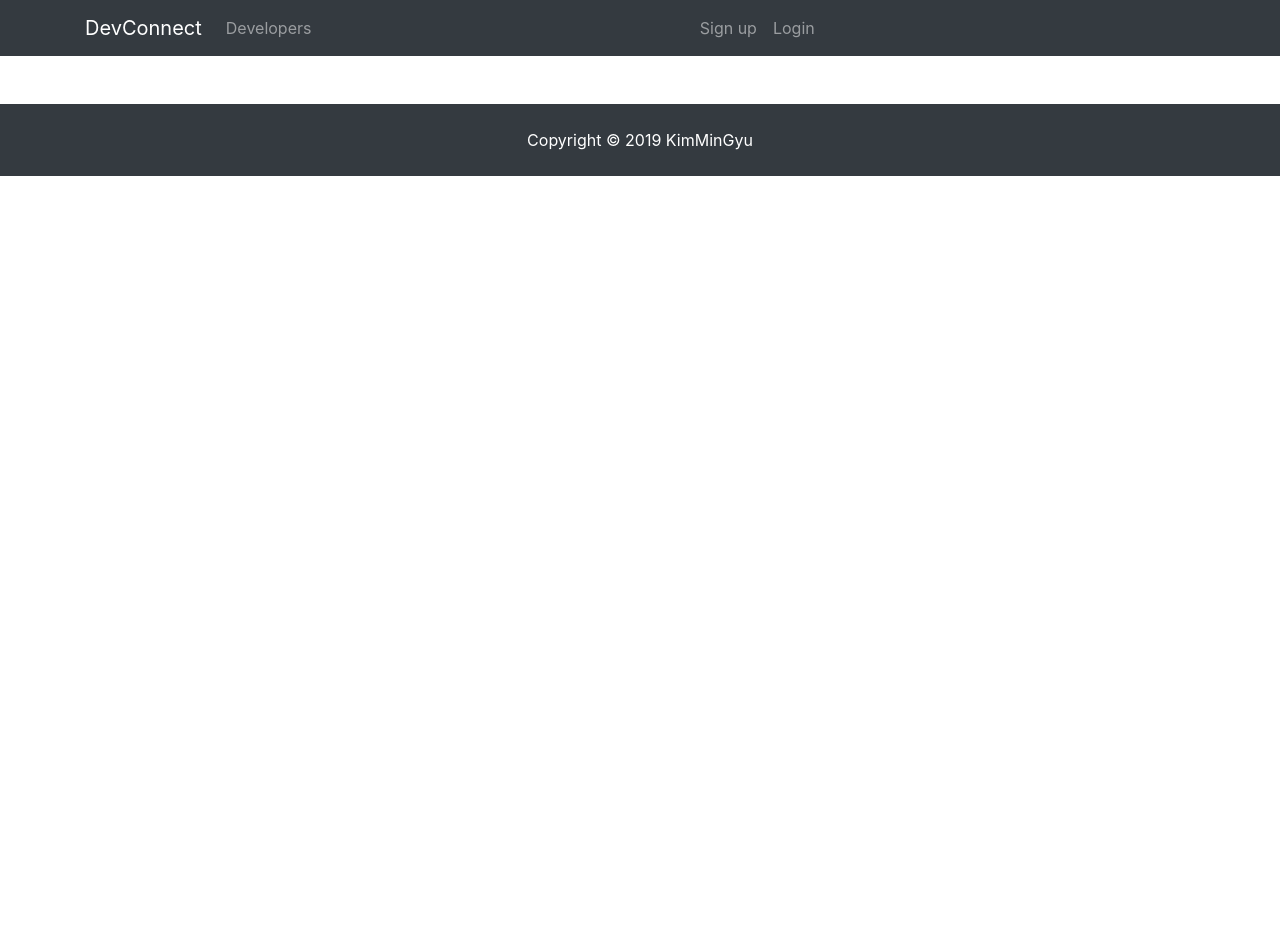
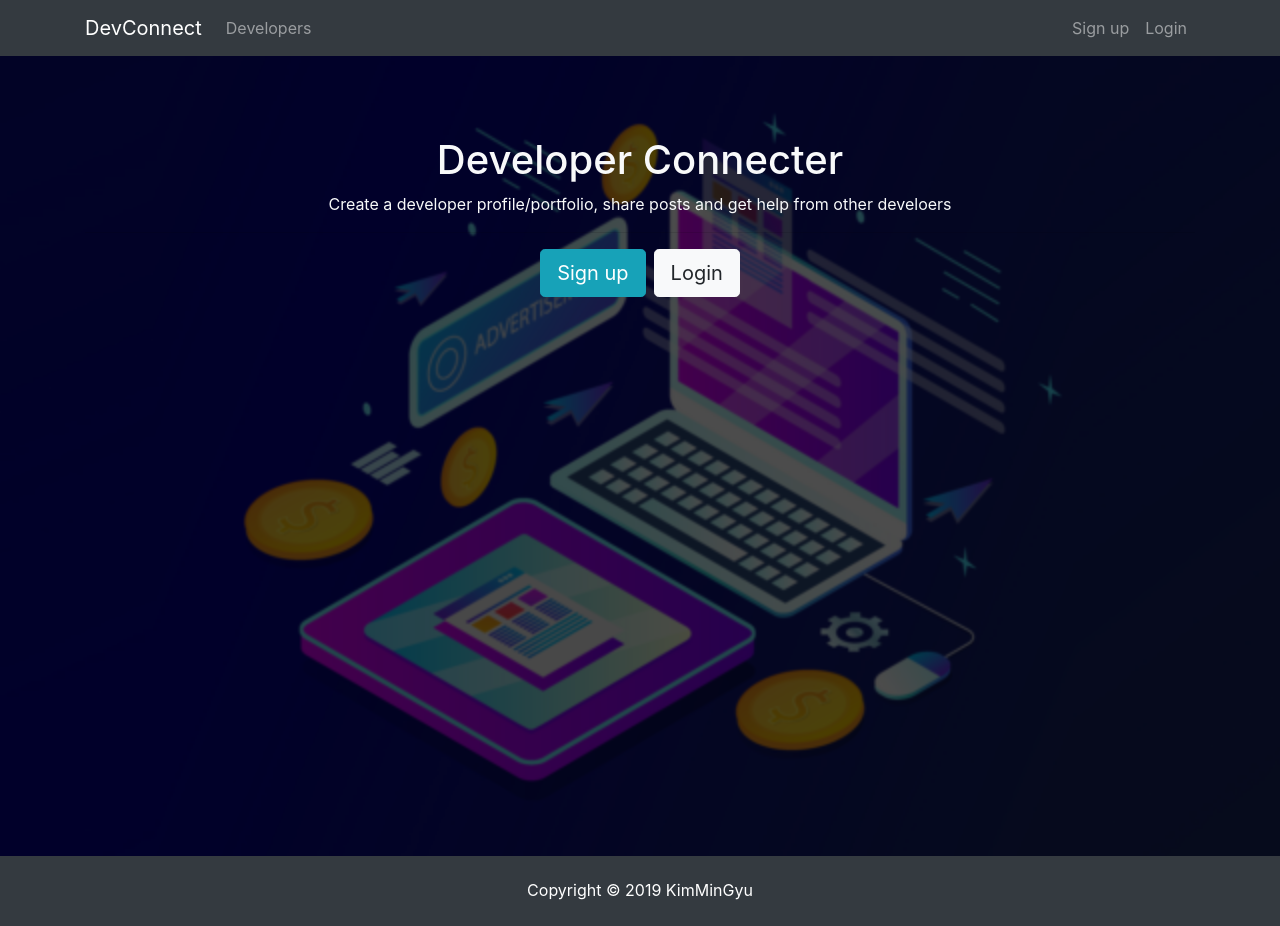
Before and after one commit to prodix01/blog_MERN2, a React (Create React App) app in the folder client/: page / in a window 1280 px wide. Before the commit the page ends 800 px from the top, so only its background shows below. Built offline with nearby package versions, Linux system fonts and the light colour scheme.

Commit message:
Landing #1 (background img)

```diff
--- /dev/null
+++ b/client/src/App.css
@@ -0,0 +1,34 @@
+img {
+    width : 100%;
+}
+
+.landing {
+    position: relative;
+    background: url("./img/bg.png");
+    background-size: cover;
+    background-position: center;
+    height: 100vh;
+    margin-top: -24px;
+    margin-bottom: -50px;
+}
+.landing-inner {
+    padding-top: 80px;
+}
+.dark-overlay {
+    background-color: rgba(0, 0, 0, 0.7);
+    position: absolute;
+    top: 0;
+    left: 0;
+    width: 100%;
+    height: 100%;
+}
+.card-form {
+    opacity: 0.9;
+}
+.latest-profiles-img {
+    width: 40px;
+    height: 40px;
+}
+.form-control::placeholder {
+    color: #bbb !important;
+}
--- a/client/src/App.js
+++ b/client/src/App.js
@@ -2,6 +2,8 @@ import React, {Component} from 'react';
 
 import Footer from "./componets/layout/Footer";
 import Navbar from "./componets/layout/Navbar";
+import Landing from "./componets/layout/Landing";
+import "./App.css"
 
 
 class App extends Component {
@@ -9,6 +11,7 @@ class App extends Component {
         return (
             <div>
                 <Navbar />
+                <Landing />
                 <Footer />
             </div>
         )
--- a/client/src/componets/layout/Landing.js
+++ b/client/src/componets/layout/Landing.js
@@ -0,0 +1,32 @@
+import React, {Component} from 'react';
+
+class Landing extends Component {
+    render() {
+        return (
+            <div className="landing">
+                <div className="dark-overlay landing-inner text-light">
+                    <div className="container">
+                        <div className="row">
+                            <div className="col-md-12 text-center">
+                                <h1>Developer Connecter</h1>
+                                <p>
+                                    {" "}
+                                    Create a developer profile/portfolio, share posts and get help from other develoers
+                                </p>
+                                <hr/>
+                                <a href="register.html" className="btn btn-lg btn-info mr-2">
+                                    Sign up
+                                </a>
+                                <a href="login.html" className="btn btn-lg btn-light">
+                                    Login
+                                </a>
+                            </div>
+                        </div>
+                    </div>
+                </div>
+            </div>
+        );
+    }
+}
+
+export default Landing;
--- a/client/src/componets/layout/Navbar.js
+++ b/client/src/componets/layout/Navbar.js
@@ -22,7 +22,7 @@ class Navbar extends Component {
                                 </a>
                             </li>
                         </ul>
-                        <ul className="navbar-nav mr-auto">
+                        <ul className="navbar-nav ml-auto">
                             <li className="nav-item">
                                 <a className="nav-link" href="register.html">
                                     Sign up
```
Also changed, not shown: client/src/img/bg.png (added).
